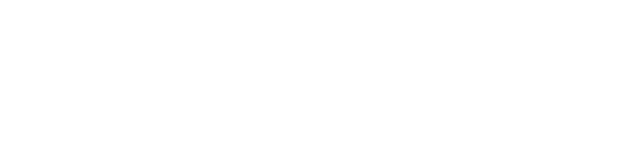
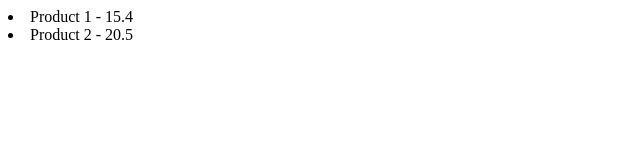
Before and after one commit to osmanmez/javascript-examples, a website: page client/index.html in a window 1280 px wide. Shown: the whole page, without its empty margins (0-640 px from the left). Drawn offline with Linux system fonts and the light colour scheme.

Commit message:
add for-each

```diff
--- a/client/index.html
+++ b/client/index.html
@@ -10,6 +10,21 @@
 
 <body>
 
+    <div id="app"></div>
+    <script>
+        const products = [{
+            title: 'Product 1',
+            price: 15.40
+        }, {
+            title: 'Product 2',
+            price: 20.5
+        }];
+
+        const app = document.getElementById("app");
+        products.forEach(product => {
+            app.innerHTML += `<li> ${product.title} -  ${product.price} </li>`;
+        })
+    </script>
 </body>
 
 </html>
--- /dev/null
+++ b/server/1.1-for-each.js
@@ -0,0 +1,3 @@
+const letters = ['a', 'b', 'c'];
+
+letters.forEach(el => console.log(`Element: ${el}`));
```
